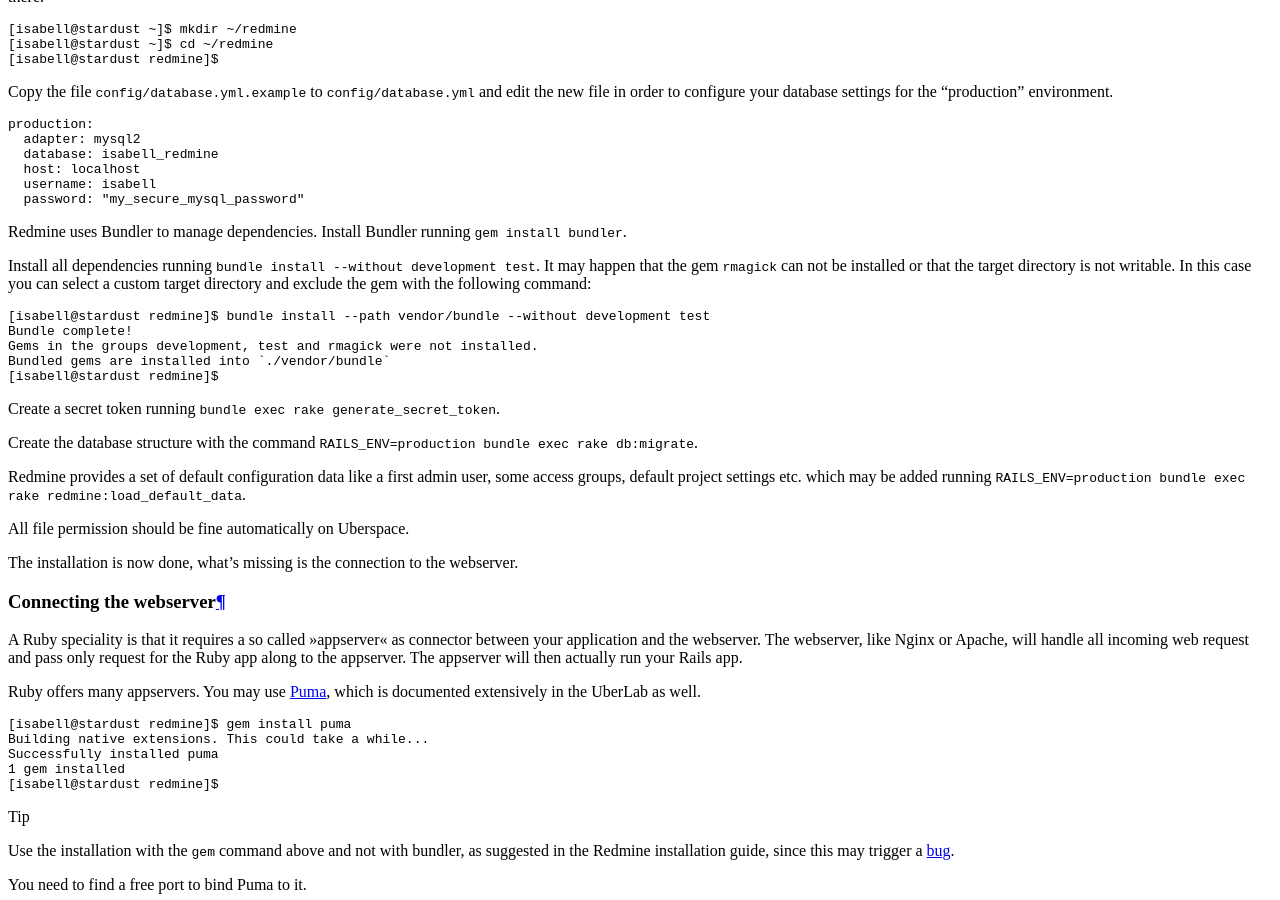
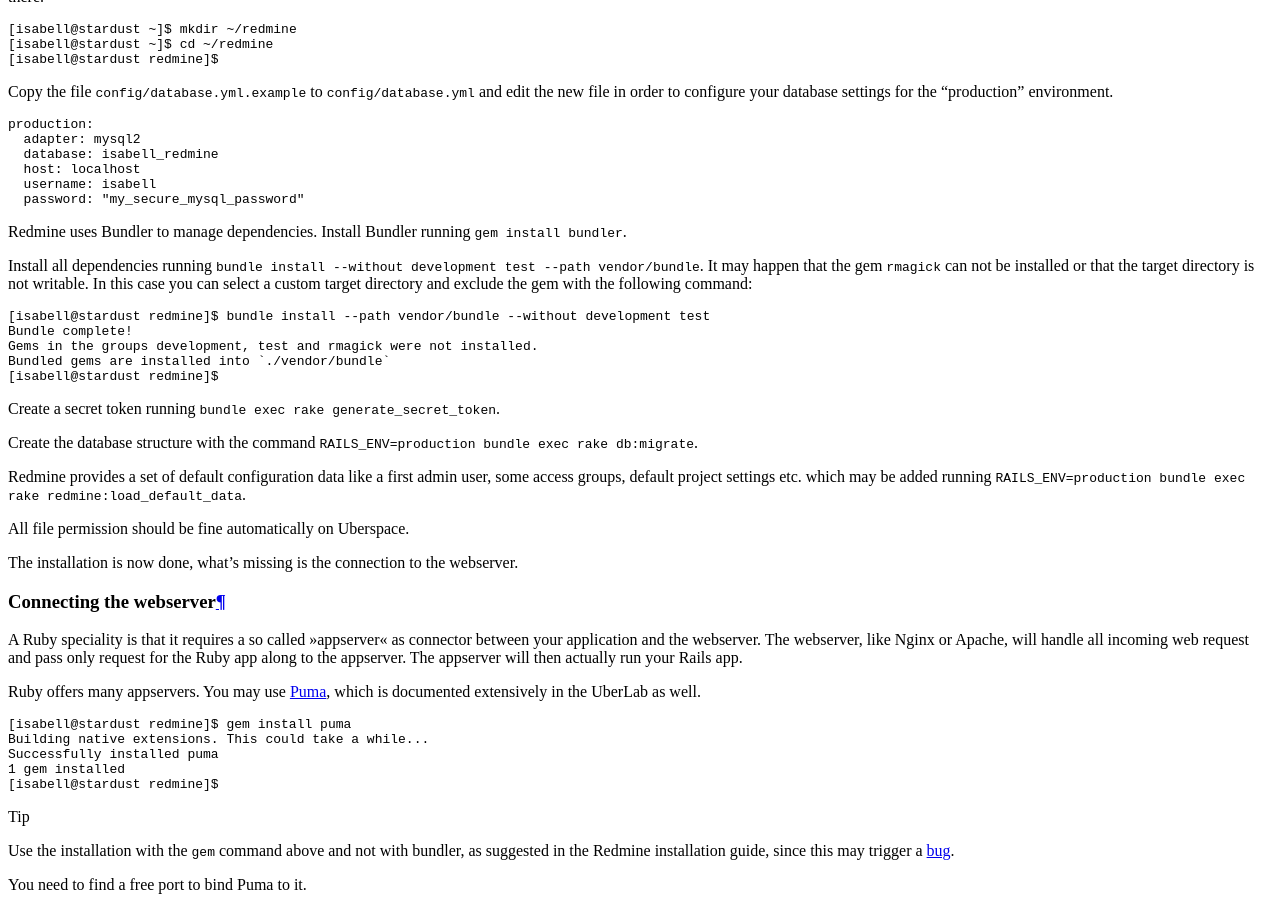
Before and after one commit to Uberspace/lab, a Sphinx documentation site: the page built from source/guide_redmine.rst, in a window 1280 px wide and 900 px high, scrolled down 2714 px. Built offline with Sphinx 7.4.7 and the Read the Docs theme 2.0.0, drawn with Linux system fonts in a browser that asks for light colours.

Commit message:
run bundler with '--path vendor/bundle'

```diff
--- a/source/guide_redmine.rst
+++ b/source/guide_redmine.rst
@@ -92,7 +92,7 @@
 
 Redmine uses Bundler to manage dependencies. Install Bundler running ``gem install bundler``.
 
-Install all dependencies running ``bundle install --without development test``.
+Install all dependencies running ``bundle install --without development test --path vendor/bundle``.
 It may happen that the gem ``rmagick`` can not be installed or that the target
 directory is not writable. In this case you can select a custom target directory
 and exclude the gem with the following command:
```
